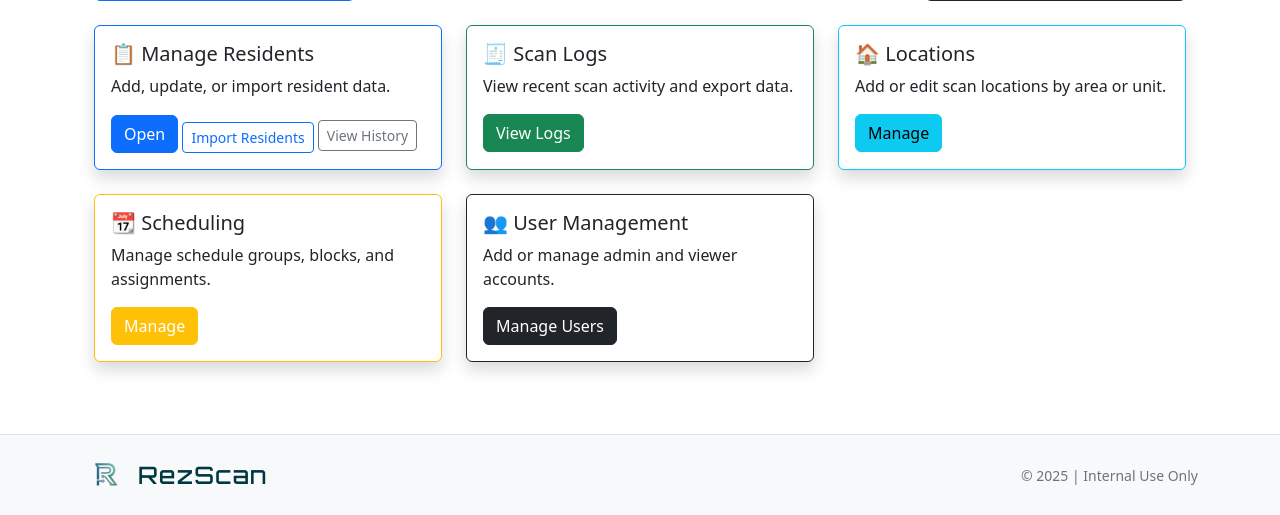
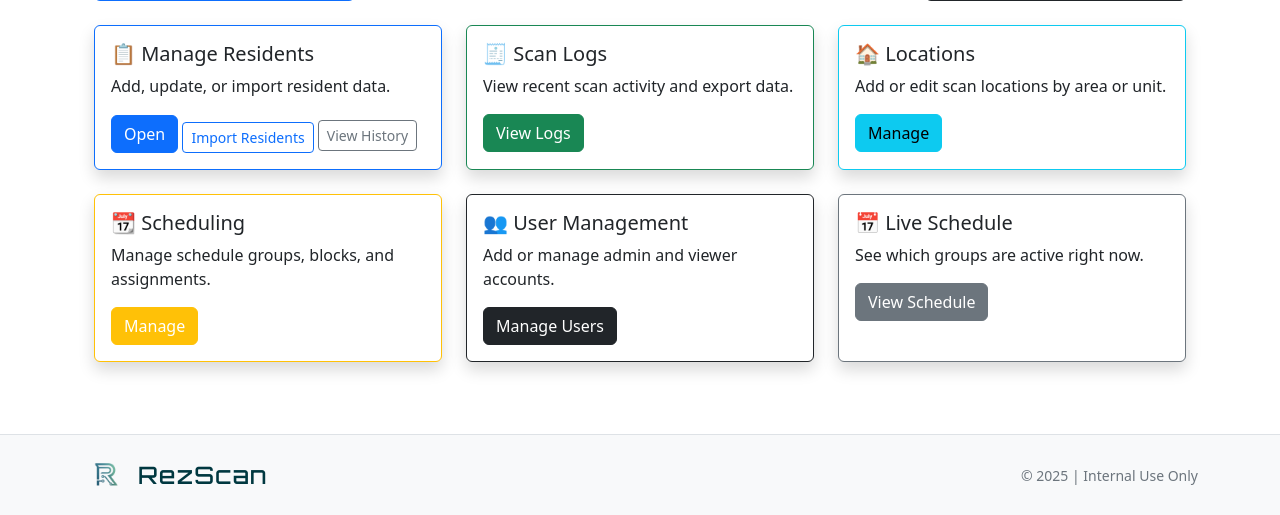
Before and after one commit to FreeDilli/rez, a Flask app: page /admin in a window 1280 px wide. Shown: the part 310-825 px from the top of the page. Run offline with Flask 3, Linux system fonts and the light colour scheme; the visitor is signed in with stand-in values (Sample User, id 1); data that the repository does not hold is empty.

```diff
--- a/App.py
+++ b/App.py
@@ -36,7 +36,7 @@ except ImportError as e:
     logger.error(f"ImportError: {e}")
     raise
 
-app = Flask(__name__)
+app = Flask(__name__, static_folder='static', template_folder='templates')
 app.config.from_object(Config)
 
 os.makedirs(app.config['UPLOAD_FOLDER'], exist_ok=True)
--- a/Templates/admin_dashboard.html
+++ b/Templates/admin_dashboard.html
@@ -95,6 +95,16 @@
       </div>
     </div>
 
+    <div class="col">
+      <div class="card h-100 shadow border-secondary">
+        <div class="card-body">
+          <h5 class="card-title">📅 Live Schedule</h5>
+          <p class="card-text">See which groups are active right now.</p>
+          <a href="/admin/schedules" class="btn btn-secondary">View Schedule</a>
+        </div>
+      </div>
+    </div>
+
   </div>
 </div>
 {% endblock %}
--- a/Templates/import_residents.html
+++ b/Templates/import_residents.html
@@ -12,7 +12,8 @@
             <li>Headers are <em>case-insensitive</em> (e.g., <code>Name</code> or <code>name</code> are both valid)</li>
             <li>Rows without a valid <code>mdoc</code> will be skipped</li>
         </ul>
-        <a href="/static/residents_template.csv" target="_blank" class="btn btn-outline-primary btn-sm mt-2">
+        <a href="{{ url_for('static', filename='residents_template.csv') }}" class="btn btn-outline-secondary btn-sm">📄 Download Sample CSV</a>
+
             📥 Download CSV Template
         </a>
     </div>
--- /dev/null
+++ b/static/residents_template.csv
@@ -0,0 +1,2 @@
+mdoc,name,unit,housing_unit,level,photo
+10000,"Resident, Test",Women Ctr,Unit 3,3,
```
Also changed, not shown: static/Uploads/screenshot_test.png (deleted).
